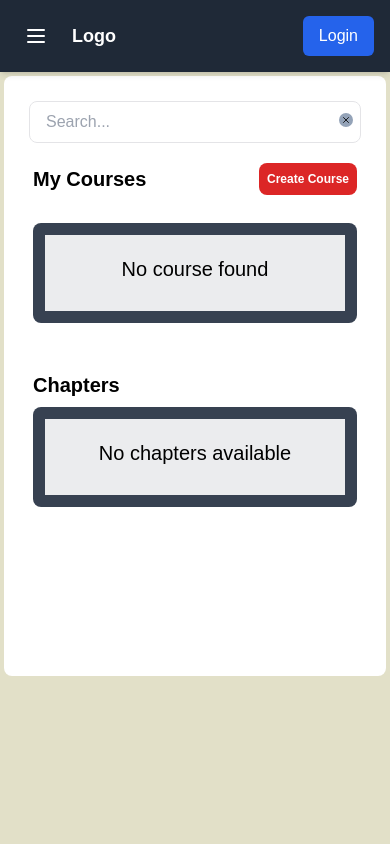
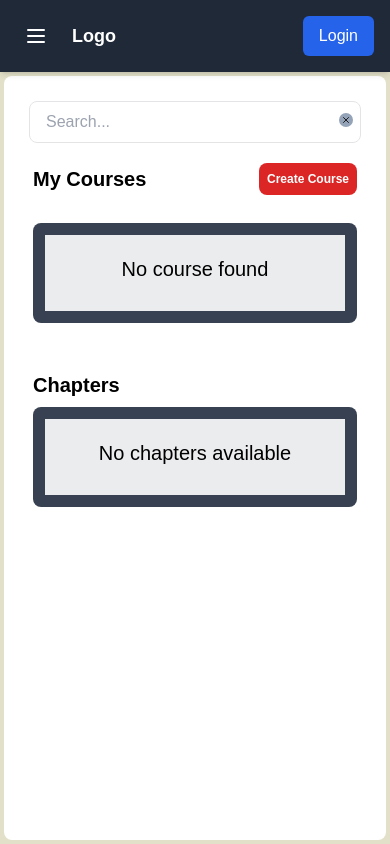
Before and after one commit to Esakkipandi0214/LearnYourserlf, a Next.js app: page /Courses in a window 390 px wide. Built offline with nearby package versions, Linux system fonts and the light colour scheme.

Commit message:
updates responsive

```diff
--- a/src/components/LayoutComponents/Layout.tsx
+++ b/src/components/LayoutComponents/Layout.tsx
@@ -35,7 +35,7 @@ const Layout = ({ children }: { children: React.ReactNode }) => {
         <Sidebar  isOpen={isOpen} />
         {/* Main Content */}
         <main className="flex-1 lg:p-3 p-1 bg-[#E2E0C8] mt-2 lg:ml-48">
-  <div className="w-full h-[50%] min-h-[600px] overflow-y-auto  rounded-lg lg:rounded-2xl border border-transparent p-1 lg:p-4 bg-white flex flex-col">
+  <div className="w-full h-full overflow-y-auto  rounded-lg lg:rounded-2xl border border-transparent p-1 lg:p-4 bg-white flex flex-col">
     <div className="flex-1 h-full overflow-y-auto">
       {children}
     </div>
```
